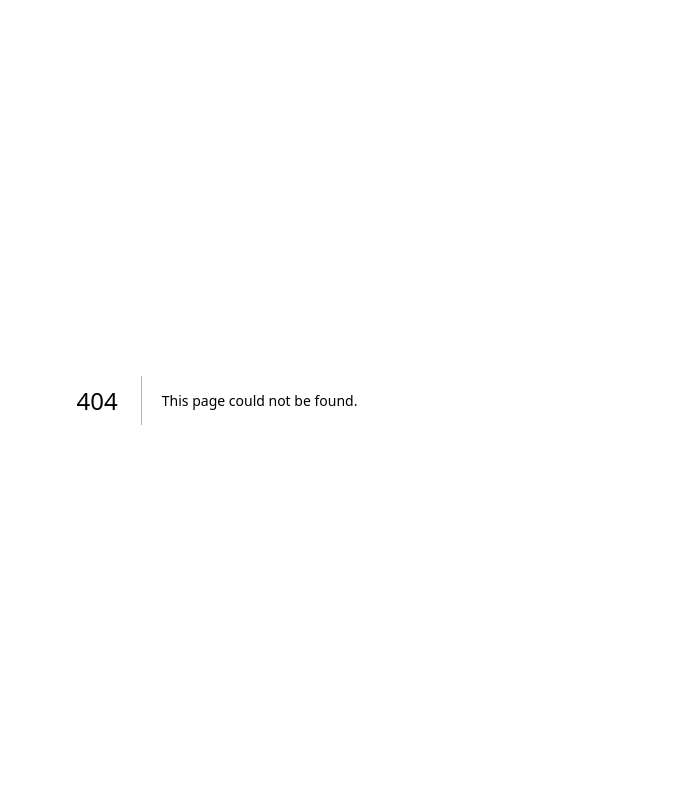
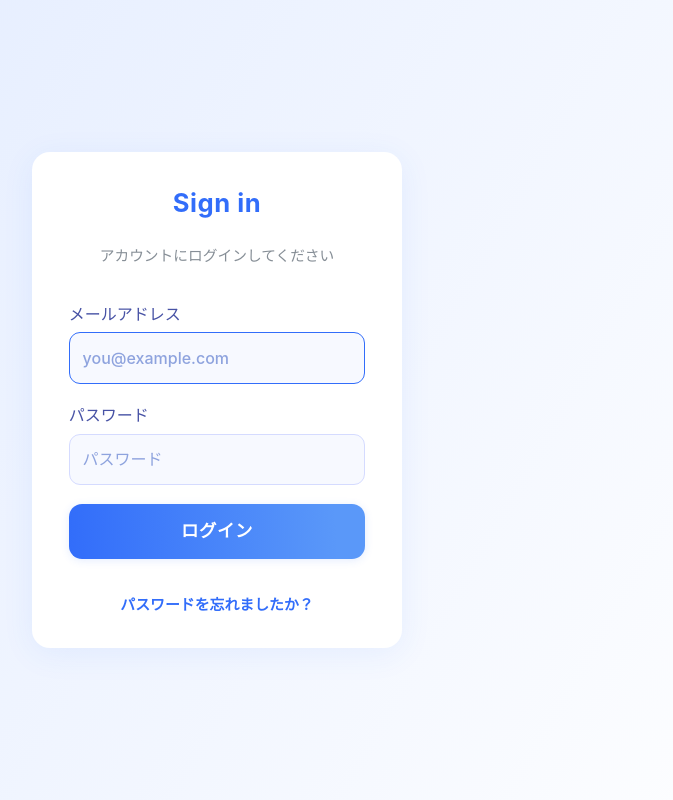
Before and after one commit to e1c23047-dotcom/testproject, a Next.js app: page /login in a window 1280 px wide. Before the commit this address had no page. Shown: the whole page, without its empty margins (423-1096 px from the left). Built offline with nearby package versions, Linux system fonts and the light colour scheme.

Commit message:
Make Homepage and Login

```diff
--- /dev/null
+++ b/src/app/login/page.jsx
@@ -0,0 +1,126 @@
+// pages/login.jsx
+"use client"
+
+import { useState } from "react";
+
+export default function Login() {
+  const [email, setEmail] = useState("");
+  const [password, setPassword] = useState("");
+  const [error, setError] = useState("");
+
+  const handleSubmit = async (e) => {
+    e.preventDefault();
+    setError("");
+    // 仮認証例
+    if (email === "user@example.com" && password === "password123") {
+      alert("ログイン成功！");
+      // リダイレクト等も可能
+    } else {
+      setError("メールアドレスもしくはパスワードが間違っています！");
+    }
+  };
+
+  return (
+    // Google Fonts推奨：inter
+    <div style={{
+      minHeight: "100vh", display: "flex",
+      alignItems: "center", justifyContent: "center",
+      background: "linear-gradient(120deg, #e0eaff 0%, #ffffff 100%)",
+      fontFamily: "'Inter', 'Helvetica Neue', Arial, sans-serif"
+    }}>
+      <form
+        onSubmit={handleSubmit}
+        style={{
+          width: "100%", maxWidth: 370,
+          background: "#fff", borderRadius: 18,
+          boxShadow: "0 6px 32px rgba(50,109,250,0.08)",
+          padding: "2rem 2.3rem", boxSizing: "border-box",
+          display: "flex", flexDirection: "column", gap: "1.2rem"
+        }}
+      >
+        <div style={{
+          textAlign: "center", fontWeight: 700,
+          fontSize: "1.6rem", letterSpacing: ".02em",
+          marginBottom: ".2rem"
+        }}>
+          <span style={{ color: "#326dfa" }}>Sign in</span>
+        </div>
+        <div style={{ textAlign: "center", fontSize: ".92rem", color: "#868e96", marginBottom: "1rem" }}>
+          アカウントにログインしてください
+        </div>
+        <label style={{ fontWeight: 500, color: "#4752a5" }}>
+          メールアドレス
+          <input
+            type="email"
+            value={email}
+            onChange={e => setEmail(e.target.value)}
+            required
+            autoFocus
+            style={{
+              width: "100%", marginTop: "0.4rem",
+              padding: "0.8rem", fontSize: "1rem",
+              borderRadius: 11, border: "1.7px solid #d5dbff",
+              background: "#f7f9ff", color: "#264dbd",
+              outline: "none", boxSizing: "border-box",
+              transition: ".22s border",
+            }}
+            onFocus={e => e.target.style.border = "1.7px solid #326dfa"}
+            onBlur={e => e.target.style.border = "1.7px solid #d5dbff"}
+            placeholder="you@example.com"
+          />
+        </label>
+        <label style={{ fontWeight: 500, color: "#4752a5" }}>
+          パスワード
+          <input
+            type="password"
+            value={password}
+            onChange={e => setPassword(e.target.value)}
+            required
+            style={{
+              width: "100%", marginTop: "0.4rem",
+              padding: "0.8rem", fontSize: "1rem",
+              borderRadius: 11, border: "1.7px solid #d5dbff",
+              background: "#f7f9ff", color: "#264dbd",
+              outline: "none", boxSizing: "border-box",
+              transition: ".22s border",
+            }}
+            onFocus={e => e.target.style.border = "1.7px solid #326dfa"}
+            onBlur={e => e.target.style.border = "1.7px solid #d5dbff"}
+            placeholder="パスワード"
+          />
+        </label>
+        {error && <div style={{
+          color: "#e84150", background: "#fff7f7",
+          borderRadius: 7, padding: ".6rem .85rem",
+          fontSize: ".97rem", textAlign: "center",
+          boxShadow: "0 0 0.5px #e84150"
+        }}>{error}</div>}
+        <button
+          type="submit"
+          style={{
+            width: "100%",
+            padding: "0.88rem",
+            background: "linear-gradient(87deg, #326dfa 0%, #5a98f9 90%)",
+            color: "#fff",
+            border: "none",
+            borderRadius: "13px",
+            fontWeight: 700, fontSize: "1.09rem",
+            letterSpacing: ".03em",
+            boxShadow: "0 1.5px 8px rgba(50,109,250,.13)",
+            cursor: "pointer",
+            transition: "background .21s, box-shadow .19s"
+          }}
+          onMouseOver={e => e.target.style.background = "linear-gradient(87deg, #2b59c3 0%, #326dfa 90%)"}
+          onMouseOut={e => e.target.style.background = "linear-gradient(87deg, #326dfa 0%, #5a98f9 90%)"}
+        >
+          ログイン
+        </button>
+        <div style={{
+          textAlign: "center", fontSize: ".93rem", color: "#9fb2db", marginTop: "1rem"
+        }}>
+          <a href="#" style={{ color: "#326dfa", textDecoration: "none", fontWeight: "bold" }}>パスワードを忘れましたか？</a>
+        </div>
+      </form>
+    </div>
+  );
+}
--- a/src/app/page.js
+++ b/src/app/page.js
@@ -1,65 +1,145 @@
+// pages/index.jsx
+"use client"
+
 import Image from "next/image";
+
+const headingStyle = {
+  fontSize: "2.7rem",
+  fontWeight: 800,
+  color: "#326dfa",
+  margin: "2.2rem 0 1rem 0",
+  textAlign: "center",
+  letterSpacing: ".02em",
+}
+
+const sentenceStyle = {
+  fontSize: "1.18rem",
+  color: "#616A87",
+  marginBottom: "2.0rem",
+  textAlign: "center",
+  lineHeight: 1.8,
+  maxWidth: 520,
+}
 
 export default function Home() {
   return (
-    <div className="flex min-h-screen items-center justify-center bg-zinc-50 font-sans dark:bg-black">
-      <main className="flex min-h-screen w-full max-w-3xl flex-col items-center justify-between py-32 px-16 bg-white dark:bg-black sm:items-start">
-        <Image
-          className="dark:invert"
-          src="/next.svg"
-          alt="Next.js logo"
-          width={100}
-          height={20}
-          priority
-        />
-        <div className="flex flex-col items-center gap-6 text-center sm:items-start sm:text-left">
-          <h1 className="max-w-xs text-3xl font-semibold leading-10 tracking-tight text-black dark:text-zinc-50">
-            To get started, edit the page.js file.
+    <div style={{ minHeight: "100vh", background: "#f8faff", fontFamily: "sans-serif" }}>
+      {/* ヘッダー */}
+      <header
+        style={{
+          display: "flex",
+          alignItems: "center",
+          justifyContent: "space-between",
+          padding: "1.2rem 2.5vw",
+          background: "#fff",
+          boxShadow: "0 1px 6px rgba(100,150,200,0.08)",
+        }}
+      >
+        <a href="/" style={{ fontWeight: 700, fontSize: "1.5rem", color: "#326dfa" }}>
+          大阪工業大学 モバイルオーダー
+        </a>
+        <nav>
+          <a href="/" style={{ marginRight: 24, color: "#326dfa", textDecoration: "none", fontWeight: 600 }}>ホーム</a>
+          <a href="/contact" style={{ marginRight: 24, color: "#eb1d50ff", textDecoration: "none", fontWeight: 600 }}>お問い合わせ</a>
+          <a href="/login" style={{ color: "#357e04ff", textDecoration: "none", fontWeight: 600 }}>ログイン</a>
+        </nav>
+      </header>
+
+      {/* メイン */}
+      <main
+        style={{
+          display: "flex",
+          flexDirection: "column",
+          alignItems: "center",
+          justifyContent: "center",
+          padding: "2rem 1rem",
+          minHeight: "75vh",
+        }}
+      >
+        <p style={{ margin: "5rem 0" }}></p>
+
+        <div
+          style={{
+            minHeight: "100vh",
+            backgroundImage: "url('/assets/syokudou_shifuku.png')",
+            backgroundSize: "auto",       // 画面いっぱいに広げる
+            backgroundPosition: "center",  // 中央配置
+            backgroundRepeat: "no-repeat", // 繰り返しなし
+            opacity: 0.5,
+          }}
+        >
+          <h1
+            style={
+              headingStyle
+            }
+          >
+            遠隔で料理を注文しよう
           </h1>
-          <p className="max-w-md text-lg leading-8 text-zinc-600 dark:text-zinc-400">
-            Looking for a starting point or more instructions? Head over to{" "}
-            <a
-              href="https://vercel.com/templates?framework=next.js&utm_source=create-next-app&utm_medium=appdir-template-tw&utm_campaign=create-next-app"
-              className="font-medium text-zinc-950 dark:text-zinc-50"
-            >
-              Templates
-            </a>{" "}
-            or the{" "}
-            <a
-              href="https://nextjs.org/learn?utm_source=create-next-app&utm_medium=appdir-template-tw&utm_campaign=create-next-app"
-              className="font-medium text-zinc-950 dark:text-zinc-50"
-            >
-              Learning
-            </a>{" "}
-            center.
+
+          <p style={sentenceStyle}>
+            モバイルオーダーはご自身のスマホから注文することで，<br />混雑や待ち時間を緩和することができます．
           </p>
+
+          <a
+            href="/login"
+            style={{
+              display: "inline-block",
+              padding: "0.85rem 2rem",
+              background: "linear-gradient(88deg, #326dfa 0%, #5a98f9 100%)",
+              color: "#fff",
+              borderRadius: 11,
+              fontWeight: 700,
+              fontSize: "1.05rem",
+              letterSpacing: ".03em",
+              textDecoration: "none",
+              boxShadow: "0 2px 12px rgba(50,109,250,.10)",
+              transition: "background .18s, box-shadow .21s",
+              marginTop: "0.7rem"
+            }}
+            onMouseOver={e =>
+            (e.target.style.background =
+              "linear-gradient(88deg, #264dbd 0%, #326dfa 100%)")
+            }
+            onMouseOut={e =>
+            (e.target.style.background =
+              "linear-gradient(88deg, #326dfa 0%, #5a98f9 100%)")
+            }
+          >
+            注文をする
+          </a>
+
         </div>
-        <div className="flex flex-col gap-4 text-base font-medium sm:flex-row">
-          <a
-            className="flex h-12 w-full items-center justify-center gap-2 rounded-full bg-foreground px-5 text-background transition-colors hover:bg-[#383838] dark:hover:bg-[#ccc] md:w-[158px]"
-            href="https://vercel.com/new?utm_source=create-next-app&utm_medium=appdir-template-tw&utm_campaign=create-next-app"
-            target="_blank"
-            rel="noopener noreferrer"
-          >
-            <Image
-              className="dark:invert"
-              src="/vercel.svg"
-              alt="Vercel logomark"
-              width={16}
-              height={16}
-            />
-            Deploy Now
-          </a>
-          <a
-            className="flex h-12 w-full items-center justify-center rounded-full border border-solid border-black/[.08] px-5 transition-colors hover:border-transparent hover:bg-black/[.04] dark:border-white/[.145] dark:hover:bg-[#1a1a1a] md:w-[158px]"
-            href="https://nextjs.org/docs?utm_source=create-next-app&utm_medium=appdir-template-tw&utm_campaign=create-next-app"
-            target="_blank"
-            rel="noopener noreferrer"
-          >
-            Documentation
-          </a>
-        </div>
+
+
+        <p style={{ margin: "10rem 0" }}></p>
+
+        <h1 style={headingStyle}>
+          What is this?
+        </h1>
+
+        <p style={sentenceStyle}>
+          モバイルオーダーではご自身のスマホから注文をすることができます．そして注文した料理が完成するとご自身のスマホに通知を送らせていただきます．<br />
+          これにより，提供口の前で待つことや券売機に並ぶ必要が無くなります．
+        </p>
+
+
+
+
       </main>
+
+      {/* フッター */}
+      <footer
+        style={{
+          background: "#eef5ff",
+          textAlign: "center",
+          padding: "1rem",
+          fontSize: "1.03rem",
+          color: "#888",
+          marginTop: "2rem",
+        }}
+      >
+        &copy; 2025 大阪工業大学 モバイルオーダー
+      </footer>
     </div>
   );
 }
```
Also changed, not shown: public/assets/syokudou_shifuku.png (added).
